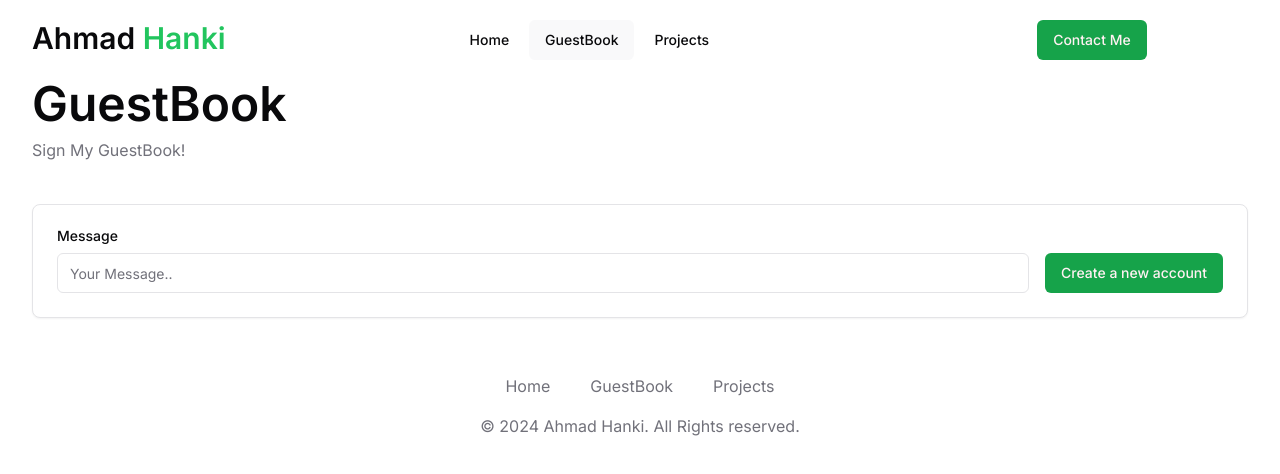
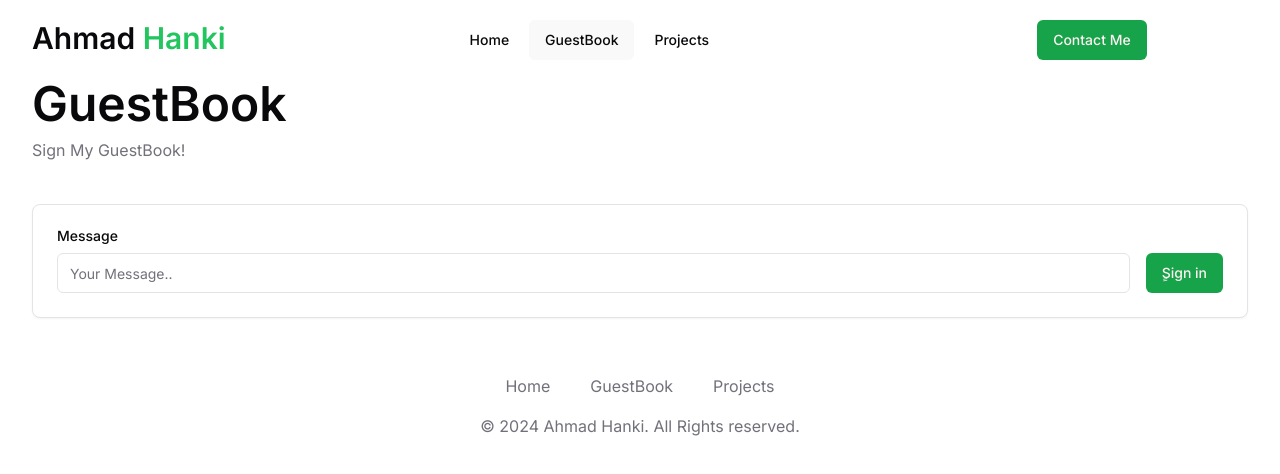
Before and after one commit to Ahmad-Hanki/Portfolio, a Next.js app: page /guestbook in a window 1280 px wide. Shown: the top 474 px of the page. Built offline with nearby package versions, Linux system fonts and the light colour scheme; no server answers; the database is empty.

Commit message:
last commit for today

```diff
--- a/src/components/Form.tsx
+++ b/src/components/Form.tsx
@@ -6,7 +6,7 @@ import { useRef } from "react";
 import { SubmitButton } from "./SubmitButton";
 import postMessage from "@/actions/postMessage";
 import { KindeUser } from "@kinde-oss/kinde-auth-nextjs/types";
-import { RegisterLink } from "@kinde-oss/kinde-auth-nextjs/components";
+import { LoginLink } from "@kinde-oss/kinde-auth-nextjs/components";
 import { Button } from "./ui/button";
 
 interface FormProps {
@@ -45,9 +45,9 @@ const Form = ({ user }: FormProps) => {
       />
       {user && <SubmitButton submit="Submit" submitting="Please Wait" />}
       {!user && (
-        <RegisterLink>
-          <Button type="button">Create a new account</Button>
-        </RegisterLink>
+        <LoginLink>
+          <Button type="button">ٍSign in</Button>
+        </LoginLink>
       )}
     </form>
   );
```
